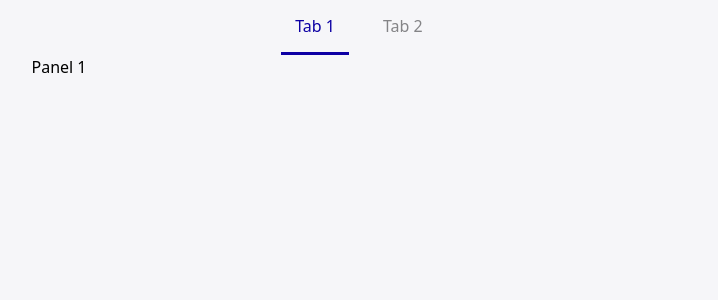
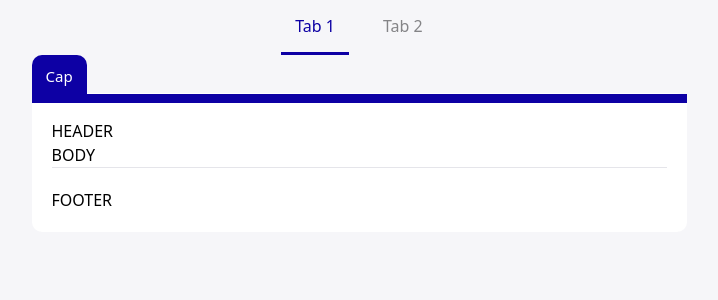
Before and after one commit to sakamoto-jun/multi-form-survey, a React (Vite) app: page / in a window 1280 px wide. Shown: the top 300 px of the page, without its empty margins (281-999 px from the left). Built offline with nearby package versions, Linux system fonts and the light colour scheme.

Commit message:
Panel 컴포넌트 추가

```diff
--- a/src/App.tsx
+++ b/src/App.tsx
@@ -1,5 +1,11 @@
 import "./App.css";
 import MainLayout from "./components/common/MainLayout";
+import Panel, {
+  PanelBody,
+  PanelCap,
+  PanelFooter,
+  PanelHeader,
+} from "./components/common/Panel";
 import TabProvider, {
   Tab,
   TabList,
@@ -16,7 +22,14 @@
           <Tab index={1}>Tab 2</Tab>
         </TabList>
         <TabPanels>
-          <TabPanel index={0}>Panel 1</TabPanel>
+          <TabPanel index={0}>
+            <PanelCap>Cap</PanelCap>
+            <Panel>
+              <PanelHeader>HEADER</PanelHeader>
+              <PanelBody>BODY</PanelBody>
+              <PanelFooter>FOOTER</PanelFooter>
+            </Panel>
+          </TabPanel>
           <TabPanel index={1}>Panel 2</TabPanel>
         </TabPanels>
       </TabProvider>
--- /dev/null
+++ b/src/components/common/Panel.tsx
@@ -0,0 +1,39 @@
+import { PropsWithChildren } from "react";
+
+const Panel = ({ children }: PropsWithChildren) => {
+  return (
+    <div className="flex flex-col p-20 pt-26 bg-white rounded-10">
+      {children}
+    </div>
+  );
+};
+
+export const PanelHeader = ({ children }: PropsWithChildren) => {
+  return <div>{children}</div>;
+};
+
+export const PanelBody = ({ children }: PropsWithChildren) => {
+  return <div>{children}</div>;
+};
+
+export const PanelFooter = ({ children }: PropsWithChildren) => {
+  return (
+    <>
+      <hr className="border-gray100 mb-20" />
+      <div>{children}</div>
+    </>
+  );
+};
+
+export const PanelCap = ({ children }: PropsWithChildren) => {
+  return (
+    <div className="relative -mb-10">
+      <div className="inline-block px-14 pt-10 pb-6 bg-main rounded-t-10 text-15 text-white">
+        {children}
+      </div>
+      <div className="h-9 bg-main" />
+    </div>
+  );
+};
+
+export default Panel;
--- a/tailwind.config.js
+++ b/tailwind.config.js
@@ -14,6 +14,12 @@
       borderWidth: {
         ...px0_20,
       },
+      borderRadius: {
+        ...px0_20,
+      },
+      fontSize: {
+        ...px0_200,
+      },
       colors,
     },
   },
```
